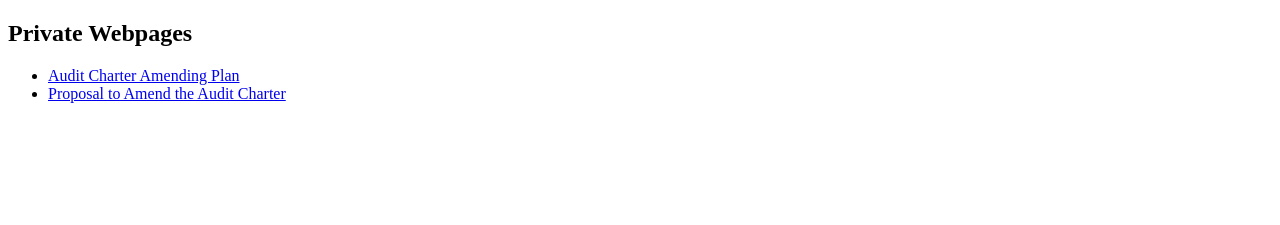
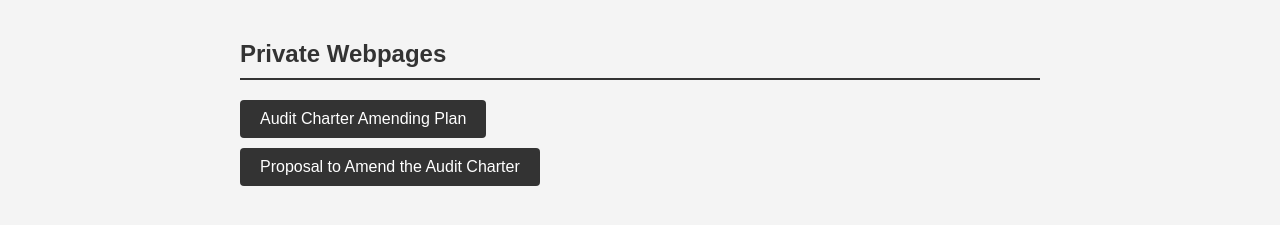
Before and after one commit to NasserAlh/nasserwepsite, a plain HTML site: page private/private_index.html in a window 1280 px wide. Drawn offline with Linux system fonts and the light colour scheme.

Commit message:
improvements

```diff
--- a/private/private_index.html
+++ b/private/private_index.html
@@ -1,8 +1,48 @@
 <!DOCTYPE html>
-<html>
+<html lang="en">
 
 <head>
+    <meta charset="UTF-8">
+    <meta name="viewport" content="width=device-width, initial-scale=1.0">
     <title>Private Webpages</title>
+    <style>
+        body {
+            font-family: Arial, sans-serif;
+            max-width: 800px;
+            margin: 0 auto;
+            padding: 20px;
+            background-color: #f4f4f4;
+        }
+
+        h2 {
+            color: #333;
+            border-bottom: 2px solid #333;
+            padding-bottom: 10px;
+        }
+
+        ul {
+            list-style-type: none;
+            padding: 0;
+        }
+
+        li {
+            margin-bottom: 10px;
+        }
+
+        a {
+            display: inline-block;
+            background-color: #333;
+            color: #fff;
+            text-decoration: none;
+            padding: 10px 20px;
+            border-radius: 4px;
+            transition: background-color 0.3s ease;
+        }
+
+        a:hover {
+            background-color: #555;
+        }
+    </style>
 </head>
 
 <body>
@@ -10,8 +50,6 @@
     <ul>
         <li><a href="audit_charter_amending_plan.html">Audit Charter Amending Plan</a></li>
         <li><a href="audit_charter_proposal.html">Proposal to Amend the Audit Charter</a></li>
-
-
     </ul>
 </body>
 
```
Also changed, not shown: index.html (+14 -8 lines), private/login.html (+41 -5 lines).
